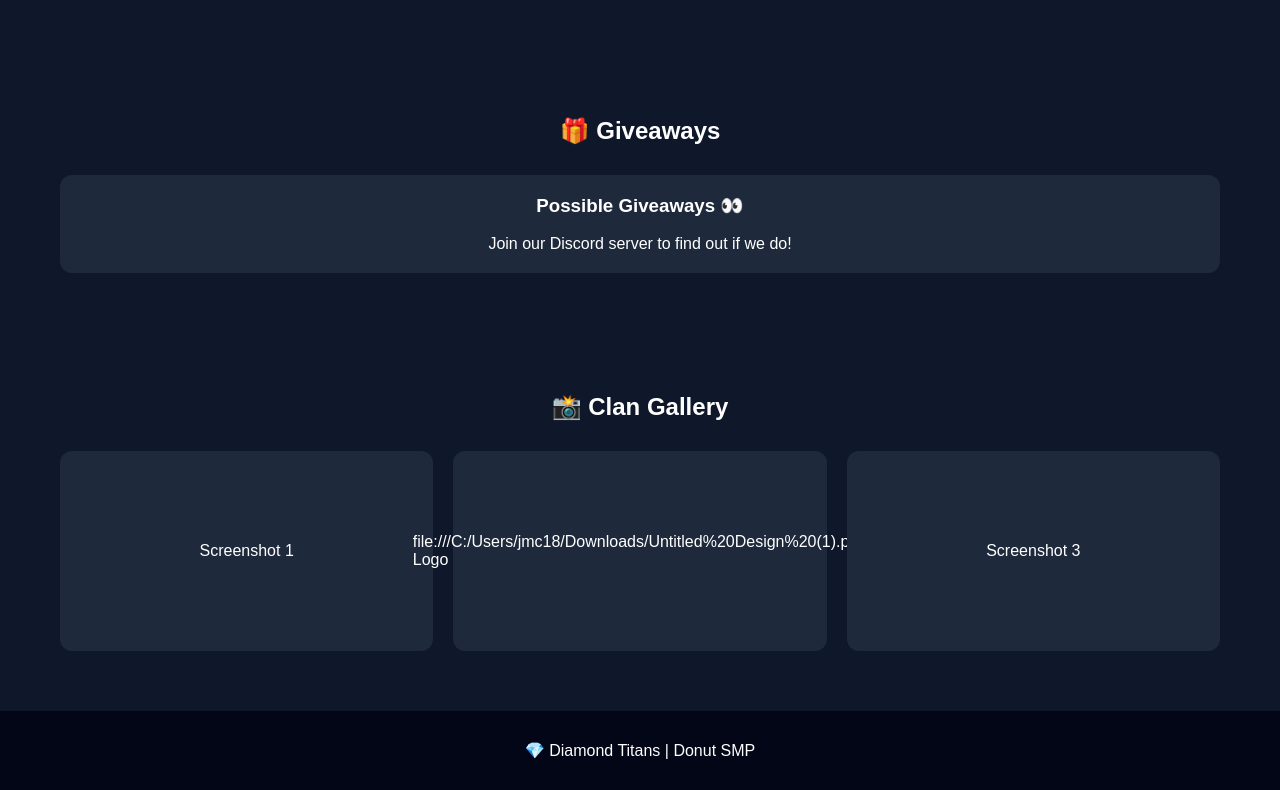
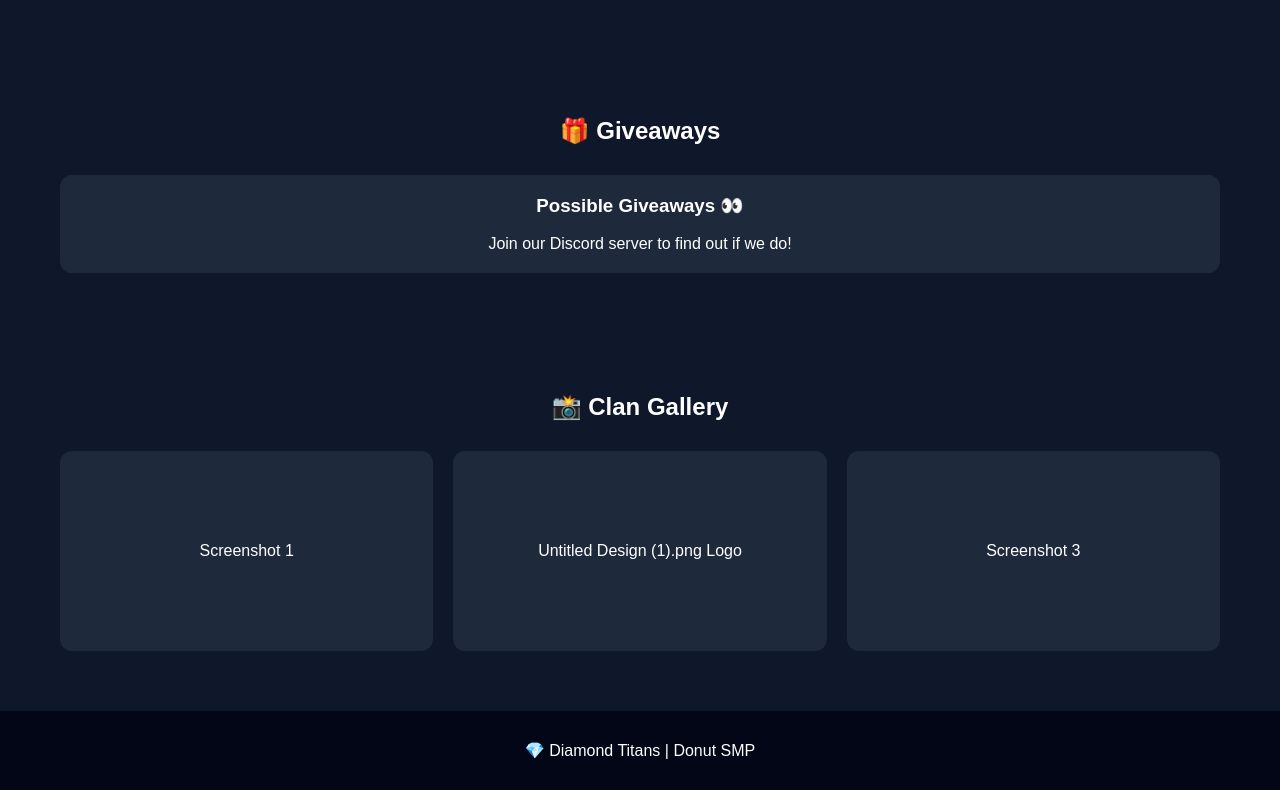
Before and after one commit to jm3335473-droid/diamond-titans, a plain HTML site: page index.html in a window 1280 px wide. Shown: the part 824-1614 px from the top of the page. Drawn offline with Linux system fonts and the light colour scheme.

Commit message:
Update gallery box text for image reference

```diff
--- a/index.html
+++ b/index.html
@@ -168,7 +168,7 @@ footer {
 
     <div class="gallery">
         <div class="gallery-box">Screenshot 1</div>
-        <div class="gallery-box">file:///C:/Users/jmc18/Downloads/Untitled%20Design%20(1).png Logo</div>
+        <div class="gallery-box">Untitled Design (1).png Logo</div>
         <div class="gallery-box">Screenshot 3</div>
     </div>
 </section>
```
